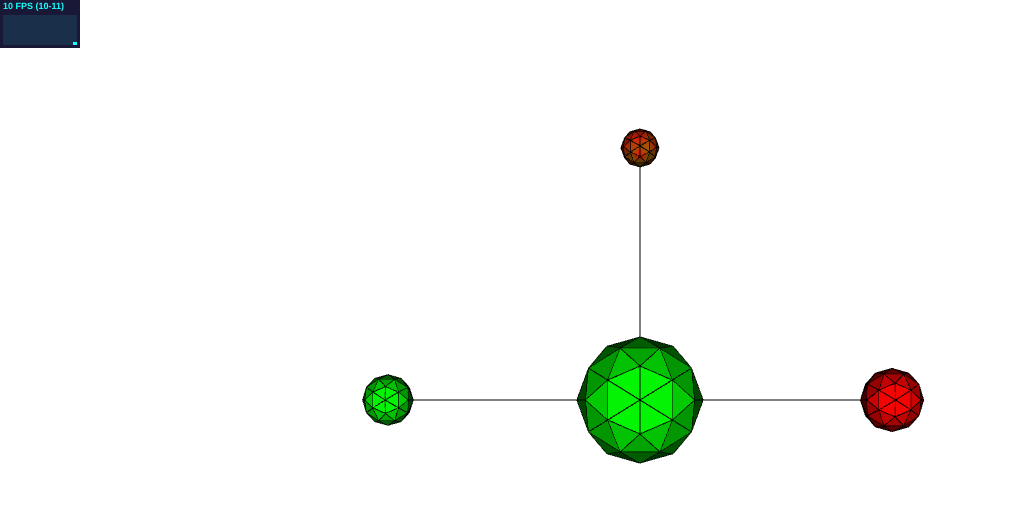
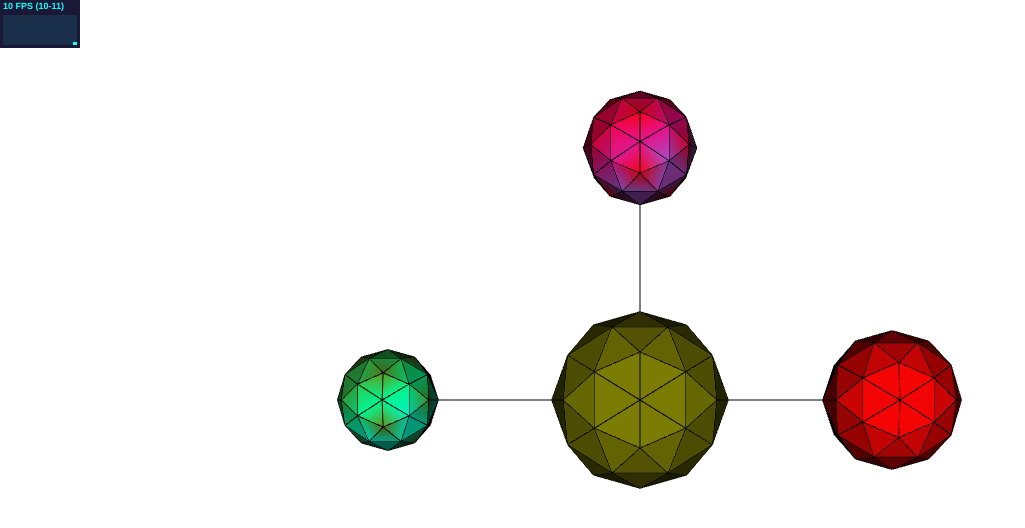
Before and after one commit to thien/twittersphere, a website: page public/gl.html in a window 1280 px wide. Shown: the whole page, without its empty margins (0-1025 px from the left). Drawn offline with Linux system fonts and the light colour scheme; animation ran at ten frames a second.

Commit message:
Better colouring

```diff
--- a/public/gl.html
+++ b/public/gl.html
@@ -48,10 +48,10 @@
                 [0, 3]
             ]
             var blobs = [
-                {"pos": [0, 0, 0], "radius": 50, "sentiment": 1, "sentimentRange": 0},
-                {"pos": [-200, 0, 0], "radius": 20, "sentiment": 1, "sentimentRange": 1},
-                {"pos": [200, 0, 0], "radius": 25, "sentiment": -1, "sentimentRange": 0},
-                {"pos": [0, 200, 0], "radius": 15, "sentiment": -1, "sentimentRange": 1}
+                {"pos": [0, 0, 0], "radius": 70, "sentiment": 1, "sentimentRange": 0},
+                {"pos": [-200, 0, 0], "radius": 40, "sentiment": 1, "sentimentRange": 1},
+                {"pos": [200, 0, 0], "radius": 55, "sentiment": -1, "sentimentRange": 0},
+                {"pos": [0, 200, 0], "radius": 45, "sentiment": -1, "sentimentRange": 1}
             ]
 
 			init();
@@ -68,12 +68,6 @@
 				var canvas = document.createElement( 'canvas' );
 				canvas.width = 128;
 				canvas.height = 128;
-				var context = canvas.getContext( '2d' );
-				var gradient = context.createRadialGradient( canvas.width / 2, canvas.height / 2, 0, canvas.width / 2, canvas.height / 2, canvas.width / 2 );
-				gradient.addColorStop( 0.1, 'rgba(210,210,210,1)' );
-				gradient.addColorStop( 1, 'rgba(255,255,255,1)' );
-				context.fillStyle = gradient;
-				context.fillRect( 0, 0, canvas.width, canvas.height );
 
                 for (var i=0; i<blobs.length; i++) {
                     blobs[i].geo = new THREE.IcosahedronGeometry(blobs[i].radius, 1);
@@ -87,18 +81,17 @@
                         for (var v=0; v<3; v++) {
                             vertexIndex = blobs[b].geo.faces[f][faceIndices[v]];
                             p = blobs[b].geo.vertices[vertexIndex];
-                            var r, g, b;
-                            r = vertexIndex/blobs[b].geo.vertices.length * blobs[b].sentimentRange;
-                            r = 1 + r + blobs[b].sentiment;
-                            r = 0.5 * r;
-                            if (r>1) {
-                                r = 1;
+                            var red, green, blue;
+                            red = vertexIndex/blobs[b].geo.vertices.length * blobs[b].sentimentRange;
+                            var blue = red;
+                            red = 0.5 * blobs[b].sentiment + red;
+                            if (red>1) {
+                                red = 1;
                             }
-                            if (r<0) {
-                                r = 0;
+                            if (red<0) {
+                                red = 0;
                             }
-    						color = new THREE.Color(1-r, r, 0);
-                            vertexIndex/blobs[b].geo.vertices.length
+    						color = new THREE.Color(1-red, red, blue);
     						//color.setHSL( 0.125 * vertexIndex/blobs[b].geo.vertices.length, 1.0, 0.5 );
     						blobs[b].geo.faces[f].vertexColors[v] = color;
                         }
```
